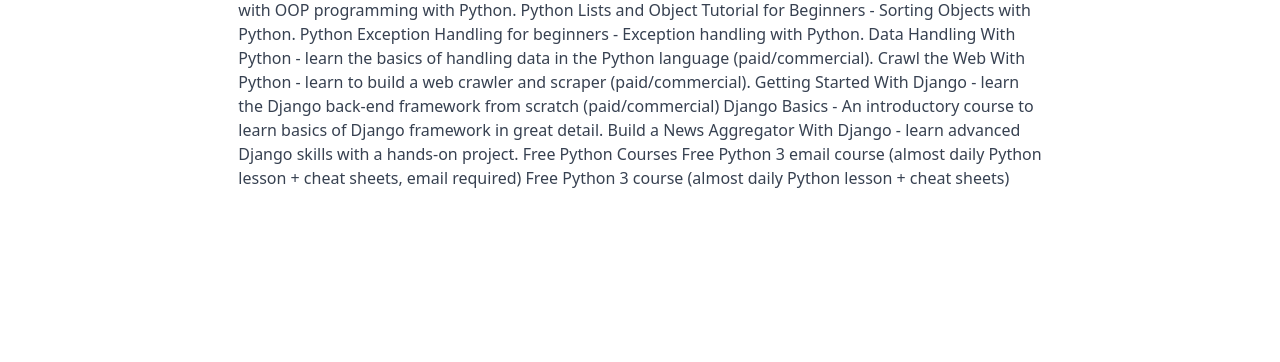
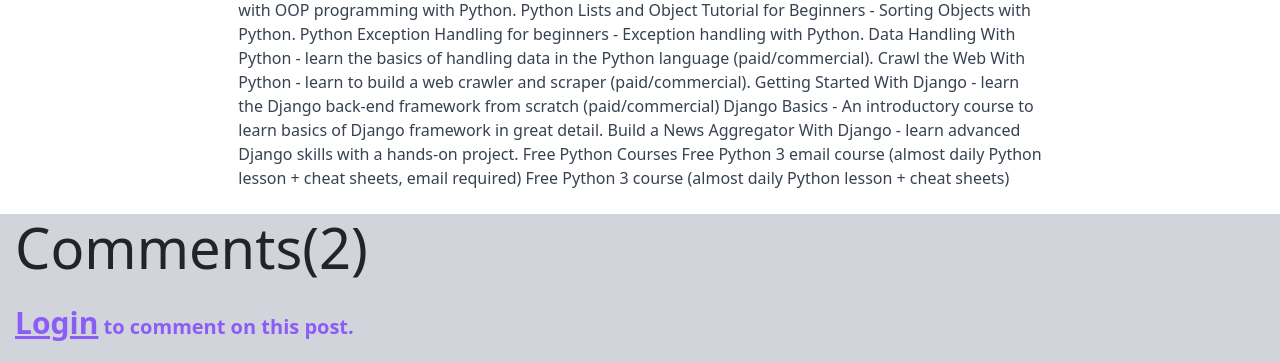
Before and after one commit to sridharjena97/blog, a Django app: a page that uses app/templates/myblog/blogView.html in a window 1280 px wide. Shown: the part 1241-1603 px from the top of the page. Before the commit the page ends 1429 px from the top, so only its background shows below. Run offline with Django 3.2, Linux system fonts and the light colour scheme; data comes from the database, SQL or seed files in the repository; both versions use the stored data as it was after the commit; some libraries are stand-ins or nearby versions.

Commit message:
comment section added to blogview,blogcomment model created,custom filter get_val created for extracting replies of comments from reply dictionary created in views.

```diff
--- a/app/home/urls.py
+++ b/app/home/urls.py
@@ -15,7 +15,6 @@
 """
 from django.urls import path
 from . import views
-
 urlpatterns = [
     path('', views.home, name='home'),
     path('contacts/', views.contact, name='contact'),
--- a/app/home/views.py
+++ b/app/home/views.py
@@ -54,6 +54,7 @@
             'query':query,
             }
     return render(request, 'home/search.html', context)
+# API for application
 # handling signup
 def handleSignup(request):
     if request.method== 'POST':
@@ -103,6 +104,7 @@
             return redirect('home')
         else:
             messages.error(request,"Invalid Credentials. Please tray again.")
+            return redirect('home')
     else:
         return HttpResponse("404-Not Found")
 # handling logout
--- a/app/myblog/admin.py
+++ b/app/myblog/admin.py
@@ -1,7 +1,5 @@
 from django.contrib import admin
-from .models import post,category,author
+from .models import post,category,author,BlogComment
 
 # Register your models here.
-admin.site.register(post),
-admin.site.register(category),
-admin.site.register(author)
+admin.site.register((post,category,author,BlogComment))
--- a/app/myblog/models.py
+++ b/app/myblog/models.py
@@ -1,5 +1,6 @@
 from django.db import models
-
+from django.contrib.auth.models import User
+from django.utils.timezone import now
 # Create your models here.
 blog_cat = (
         ('TECHNOLOGY','tech'),
@@ -35,3 +36,12 @@
     image= models.ImageField(default='default_image_auth.jpg')
     def __str__(self):
         return self.name
+class BlogComment(models.Model):
+    sno= models.AutoField(primary_key=True)
+    comment= models.TextField()
+    user= models.ForeignKey(User, on_delete=models.CASCADE)
+    post= models.ForeignKey(post, on_delete=models.CASCADE)
+    parent= models.ForeignKey("self", on_delete=models.CASCADE, null=True)
+    time= models.DateTimeField(default=now)
+    def __str__(self):
+        return f"comment by {self.user} on {self.post}"
--- a/app/myblog/static/css/blog.css
+++ b/app/myblog/static/css/blog.css
@@ -1,3 +1,6 @@
 #blogHeading{
 width: auto;
 }
+.pointer{
+    cursor: pointer;
+}
--- /dev/null
+++ b/app/myblog/templatetags/extras.py
@@ -0,0 +1,7 @@
+from django import template
+
+register= template.Library()
+
+@register.filter(name='get_val')
+def get_val(dict,key):
+    return dict.get(key)
--- a/app/myblog/urls.py
+++ b/app/myblog/urls.py
@@ -18,6 +18,7 @@
 
 urlpatterns = [
     path('', views.blogHome , name='blogHome'),
+    path('comment', views.blogComment , name='blogComment'),
     path('<str:slug>', views.blogPost , name='blogPost'),
     path('catview/allcat', views.allCat , name='allcat'),
     path('catview/cat/<str:cat>', views.catView , name='catview'),
--- a/app/myblog/views.py
+++ b/app/myblog/views.py
@@ -1,5 +1,7 @@
-from django.shortcuts import render,HttpResponse
-from .models import post,category,author
+from django.shortcuts import render,HttpResponse,redirect
+from .models import post,category,author,BlogComment
+from django.contrib import messages
+from myblog.templatetags import extras
 
 # Create your views here.
 def blogHome(request):
@@ -13,14 +15,25 @@
 def blogPost(request,slug):
     try:
         posts= post.objects.get(slug=slug)
+        comments= BlogComment.objects.filter(post=posts, parent=None)
+        replies= BlogComment.objects.filter(post=posts).exclude(parent=None)
+        replyDict={}
+        for reply in replies:
+            if reply.parent.sno not in replyDict.keys():
+                replyDict[reply.parent.sno]=[reply]
+            else:
+                replyDict[reply.parent.sno].append(reply)
         context= {
             'post':posts,
+            'comments':comments,
+            'user':request.user,
+            'replyDict':replyDict,
             'found':True
             }
     except:
-        context= {
-            'found':False
-            }
+       context= {
+           'found':False
+           }
     return render(request,'myblog/blogView.html',context)
 def allCat(request):
     cats= category.objects.all()
@@ -44,3 +57,22 @@
         'auth':auth
         }
     return render(request,'myblog/authorpage.html',context)
+def blogComment(request):
+    if request.method == 'POST':
+        comment=request.POST.get('comment')
+        user= request.user
+        serial=request.POST.get('serial')
+        posts= post.objects.get(srl=serial)
+        parentSno= request.POST.get('parentSno')
+        if parentSno=='':
+            comment= BlogComment(comment=comment,user=user,post=posts)
+            comment.save()
+            messages.success(request,"Comment posted successfully")
+        else:
+            parent=BlogComment.objects.get(sno=parentSno)
+            comment= BlogComment(comment=comment,user=user,post=posts,parent=parent)
+            comment.save()
+            messages.success(request,"Reply posted successfully")
+        return redirect(f'/blog/{posts.slug}')
+    else:
+        return HttpResponse('404 not found')
--- a/app/templates/myblog/blogView.html
+++ b/app/templates/myblog/blogView.html
@@ -1,5 +1,6 @@
 {% extends 'basic.html' %}
 {% load static %}
+{% load extras %}
 {% block title %} Blog: {{post.title}}
 {% endblock title %}
 {% block css %}
@@ -9,7 +10,7 @@
 {% if found %}
 <!-- post details -->
 <div class="container mt-3">
-<section class="text-gray-700 body-font">
+  <section class="text-gray-700 body-font">
 
     <div class="lg:w-4/6 mx-auto">
       <div class="rounded-lg h-64 overflow-hidden">
@@ -22,8 +23,69 @@
         </section>
       </div>
     </div>
+</div>
+</section>
+<div class="container bg-gray-300 my-4 pb-3">
+  <h2 class="display-4 my-3">Comments({{comments.count}})</h2>
+  <!-- Comment Area -->
+  {% if user.is_authenticated %}
+  <form class="my-4" method="POST" action="/blog/comment">{% csrf_token %}
+    <div class="form-group">
+      <label for="exampleFormControlTextarea1"><small class="text-muted">Post Your Comment Here</small></label>
+      <textarea class="form-control" name="comment" id="exampleFormControlTextarea1" rows="3"></textarea>
+      <input type="hidden" name="serial" value="{{post.srl}}">
+      <input type="hidden" name="parentSno" value="">
+    </div>
+    <button class="btn btn-primary" type="submit">Comment</button>
+  </form>
+  {% else %}
+  <h3 class="my-4 text-purple-500 font-weight-bolder text-xl "><a class="pointer" data-toggle="modal"
+      data-target="#loginModal"><u class="text-3xl">Login</u></a> to comment on this post.</h3>
+  {% endif %}
+  <!-- comment View -->
+  {% for comment in comments %}
+  <div class="media">
+    <img src="..." class="mr-3" alt="...">
+    <div class="media-body">
+      <h5 class="mt-0">{{comment.user}}</h5>
+      {{comment.comment}}.
+      <br>
+      <!-- reply button -->
+      <button class="btn btn-sm btn-primary" type="button" data-toggle="collapse" data-target="#replyBox{{comment.sno}}"
+        aria-expanded="false" aria-controls="replyBox{{comment.sno}}">
+        Reply
+      </button>
+      <!-- reply textarea -->
+      <div class="collapse" id="replyBox{{comment.sno}}">
+        <div class="card card-body my-2">
+          <form action="/blog/comment" method="post">
+            {% csrf_token %}
+            <div class="form-group">
+              <label for="comment">Post a reply </label>
+              <input type="text" class="form-control" name="comment" placeholder="Enter comment here">
+              <input type="hidden" name="parentSno" value="{{comment.sno}}">
+            </div>
+            <input type="hidden" name="serial" value="{{post.srl}}">
+            <button type="submit" class="btn btn-primary">Submit</button>
+          </form>
+        </div>
+      </div>
+      <!-- rendering replies -->
+      {% for reply in replyDict|get_val:comment.sno %}
+      <div class="media mt-3">
+        <a class="mr-3" href="#">
+          <img src="#" class="mr-3" width="100" alt="...">
+        </a>
+        <div class="media-body">
+          <h5 class="mt-0">{{reply.user}}</h5>
+          {{reply.comment}}
+        </div>
+      </div>
+      {% endfor %}
+    </div>
   </div>
-</section>
+  {% endfor %}
+</div>
 </div>
 {% else %}
 <!-- error handeled here -->
```
Also changed, not shown: app/db.sqlite3, app/myblog/migrations/0013_blogcomment.py (added), app/myblog/templatetags/__init__.py (added).
